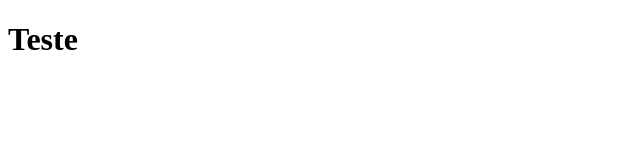
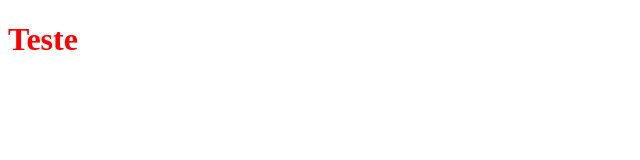
Before and after one commit to Wesleygmssa/buscardevs, a React (Create React App) app: page / in a window 1280 px wide. Shown: the top 160 px of the page, without its empty margins (0-640 px from the left). Built offline with nearby package versions, Linux system fonts and the light colour scheme.

Commit message:
Resolvendo problema de incompatibilidade com sass

```diff
--- a/package.json
+++ b/package.json
@@ -10,6 +10,7 @@
     "@types/node": "^12.0.0",
     "@types/react": "^17.0.0",
     "@types/react-dom": "^17.0.0",
+    "node-sass": "^4.14.1",
     "react": "^17.0.2",
     "react-dom": "^17.0.2",
     "react-scripts": "4.0.3",
@@ -39,5 +40,6 @@
       "last 1 firefox version",
       "last 1 safari version"
     ]
-  }
+  },
+  "devDependencies": {}
 }
--- a/src/App.tsx
+++ b/src/App.tsx
@@ -1,5 +1,5 @@
 import React from "react";
-
+import "./Styles/global.scss";
 function App() {
   return <h1>Teste</h1>;
 }
--- /dev/null
+++ b/src/Styles/global.scss
@@ -0,0 +1,3 @@
+* {
+  color: red;
+}
--- /dev/null
+++ b/src/react-app-env.d.ts
@@ -0,0 +1 @@
+/// <reference types="react-scripts" />
```
Also changed, not shown: 1 other file (tests, documents, lock files or other folders).
